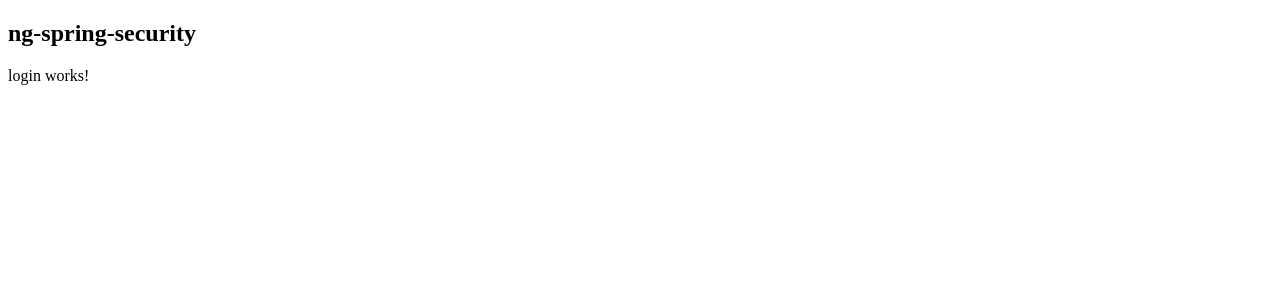
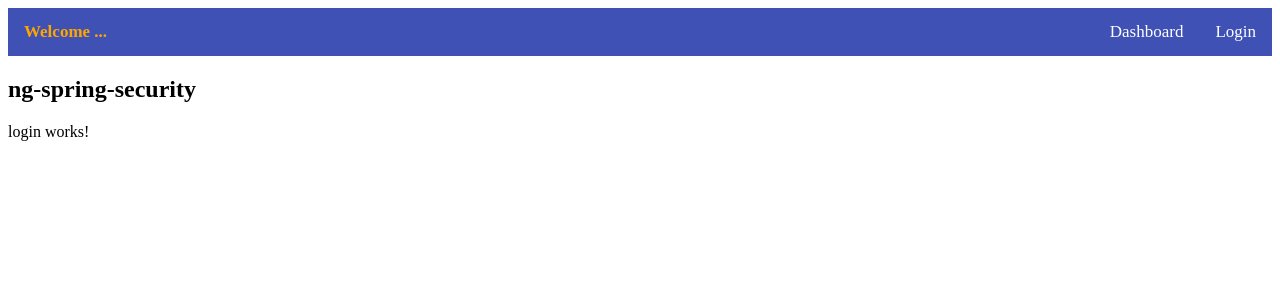
Before and after one commit to vocaltech/ng-spring-security, an Angular app: page /#/login in a window 1280 px wide. Shown: the top 300 px of the page. Built offline with nearby package versions, Linux system fonts and the light colour scheme; no server answers.

Commit message:
Add nav header

```diff
--- a/src/app/app.component.html
+++ b/src/app/app.component.html
@@ -1,5 +1,17 @@
+<nav>
+    <span>Welcome ...</span>
+
+    <div *ngIf="isLoggedIn; else loggedFalse">
+        <a routerLink="/logout">Logout</a>
+    </div>
+
+    <ng-template #loggedFalse>
+        <a routerLink="/login">Login</a>
+    </ng-template>
+
+    <a routerLink="/dashboard">Dashboard</a>
+</nav>
+
 <h2>{{title}}</h2>
-<p>{{ result && result.message }}</p>
-<p *ngIf="result">{{ result.id }}</p>
 
 <router-outlet></router-outlet>
```
